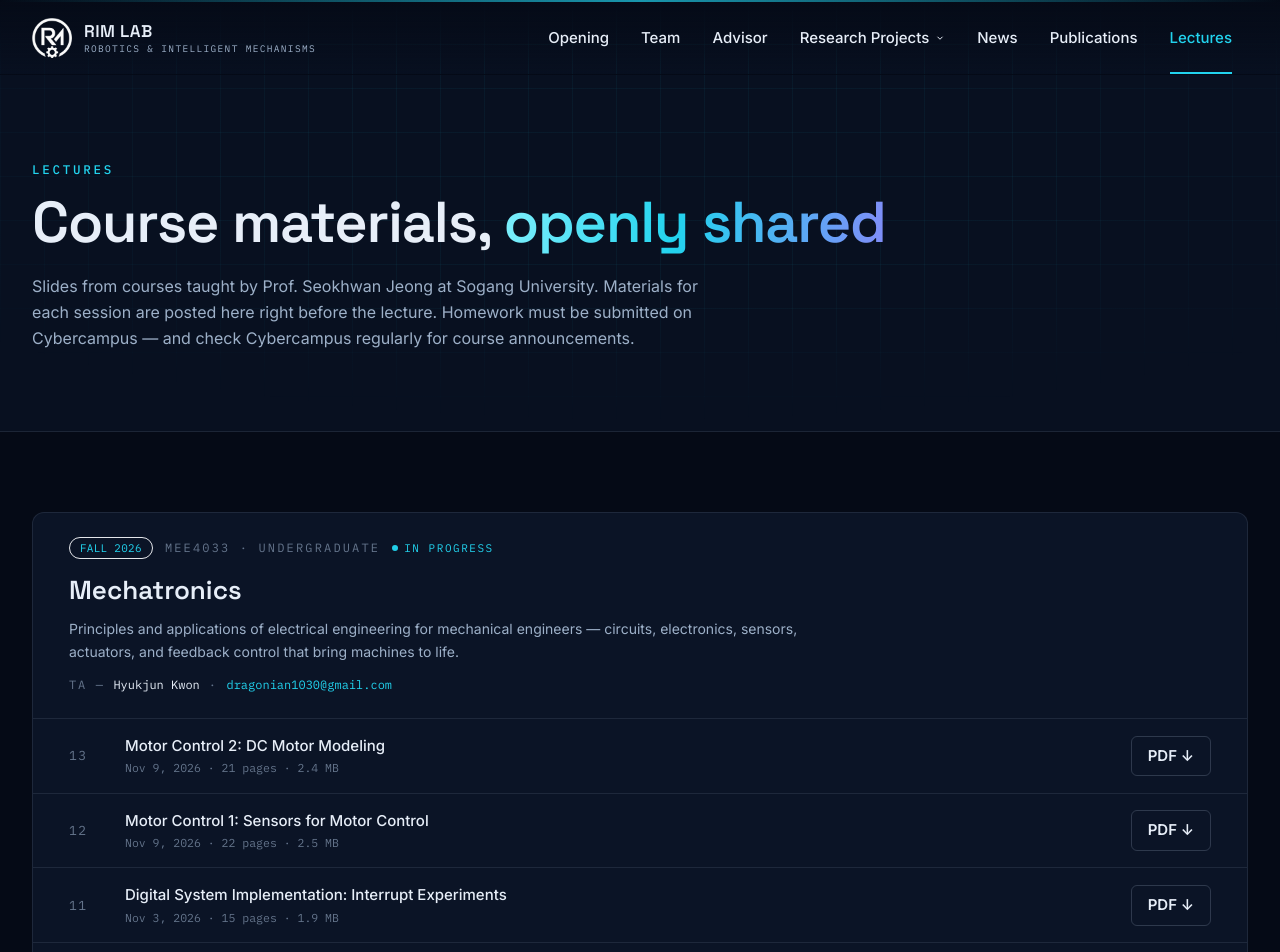
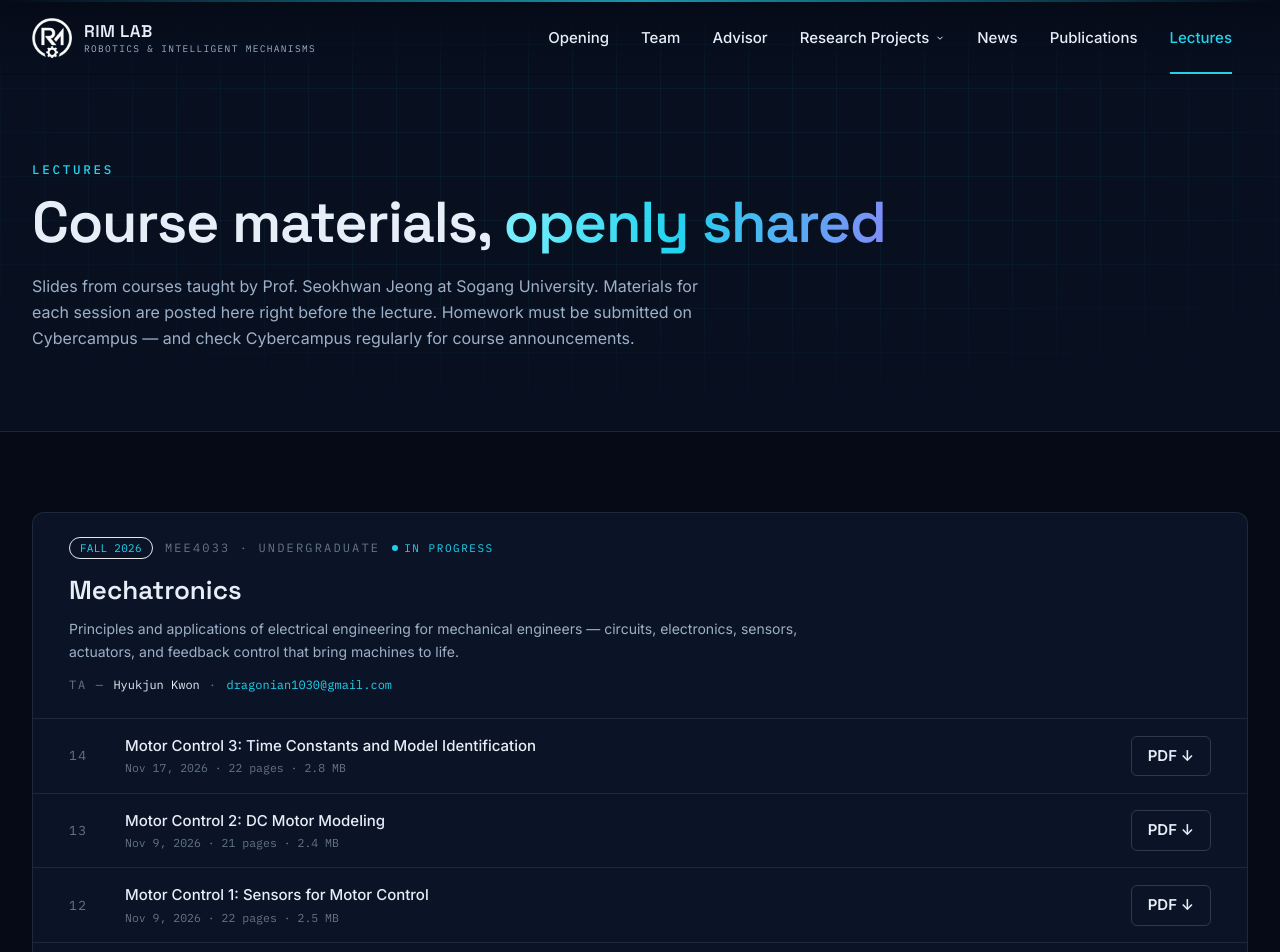
Before and after one commit to Seokhwan89/rim-lab, a Next.js app: page /lectures in a window 1280 px wide. Shown: the top 952 px of the page. Built offline with nearby package versions, Linux system fonts and the light colour scheme.

Commit message:
feat: add MEE4033 Lecture 14 — Motor Control 3: Time Constants and Model Identification
Co-Authored-By: Claude Fable 5.2 <noreply@anthropic.com>
Claude-Session: https://claude.ai/code/session_01AA12M2NK4tU1ycPur2ub4T

```diff
--- a/content/lectures.ts
+++ b/content/lectures.ts
@@ -38,6 +38,14 @@ export const courses: Course[] = [
     ta: { name: 'Hyukjun Kwon', email: 'dragonian1030@gmail.com' },
     active: true,
     lectures: [
+      {
+        no: 14,
+        title: 'Motor Control 3: Time Constants and Model Identification',
+        date: '2026-11-17',
+        file: '/lectures/mee4033-fall-2026/lecture-14-motor-control-3-time-constants-and-model-identification.pdf',
+        pages: 22,
+        size: '2.8 MB',
+      },
       {
         no: 13,
         title: 'Motor Control 2: DC Motor Modeling',
```
Also changed, not shown: 2 other files (tests, documents, lock files or other folders).
